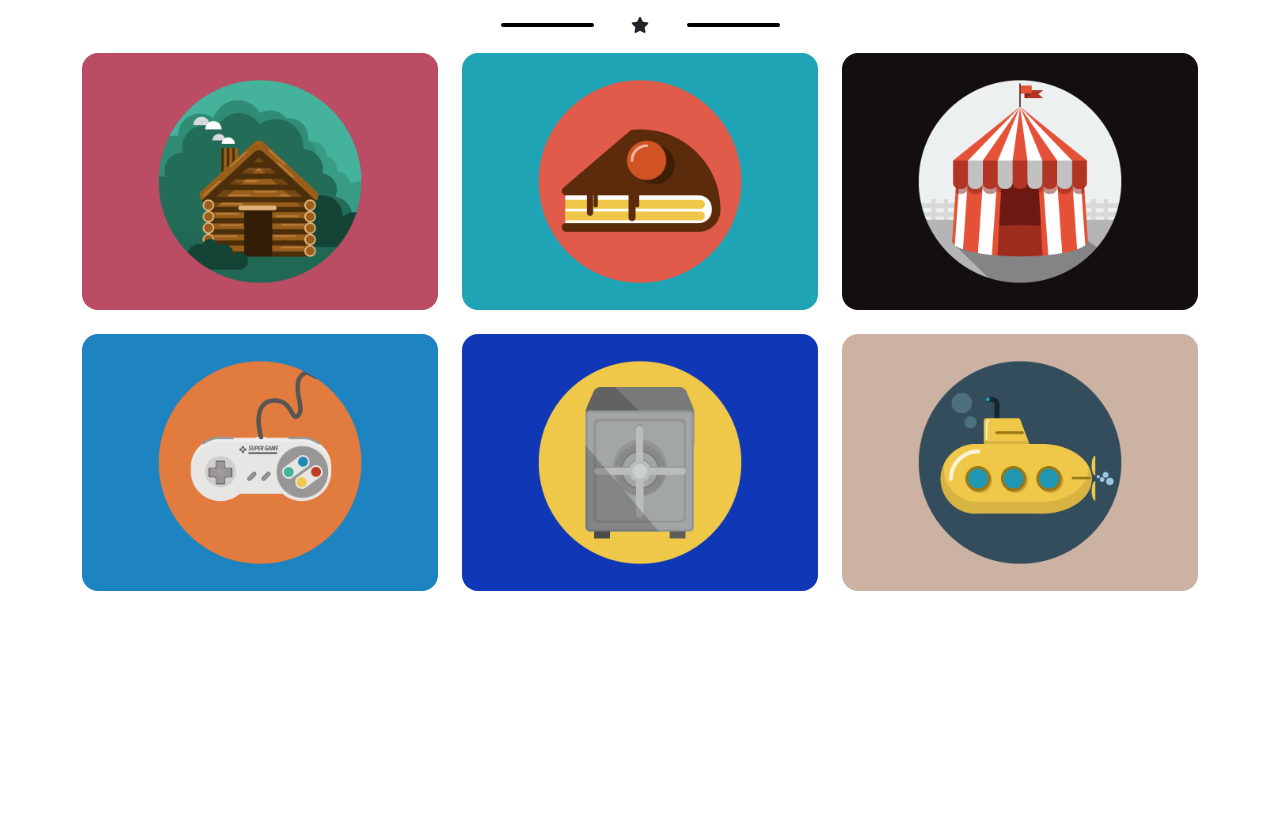
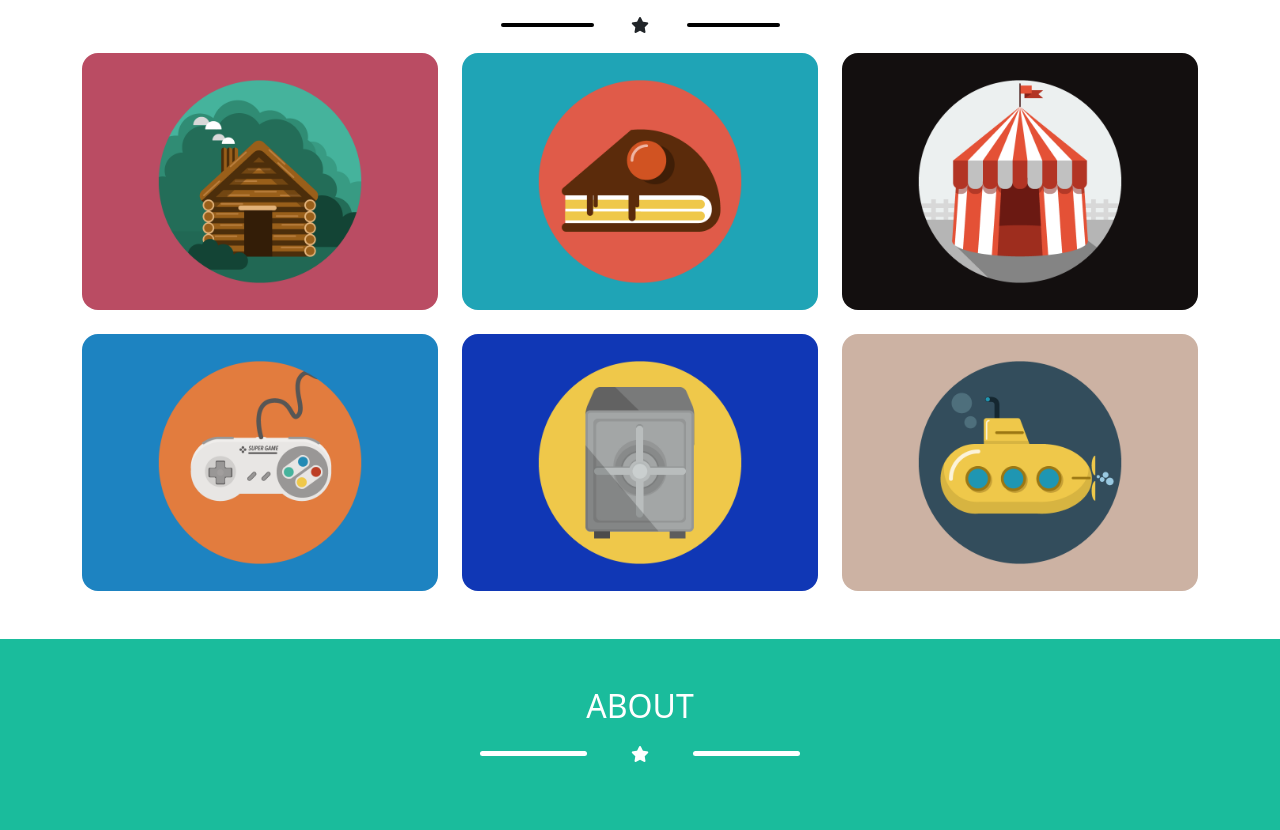
Before and after one commit to Edoardo-Monti/html-css-bootstrap-freelancer, a plain HTML site: page index.html in a window 1280 px wide. Shown: the part 630-1460 px from the top of the page. Before the commit the page ends 1269 px from the top, so only its background shows below. Drawn offline with nearby package versions, Linux system fonts and the light colour scheme.

Commit message:
inizio seconda sezione main

```diff
--- a/assets/stile.css
+++ b/assets/stile.css
@@ -6,9 +6,9 @@
     width: 80%;
 } */
 
-.navbar a{
+/* .navbar a{
     color: white;
-}
+} */
 
 .navbar button{
     border: 1px solid white;
--- a/index.html
+++ b/index.html
@@ -96,6 +96,17 @@
                 </div>
             </div>
         </section>
+
+        <section class="background-c-green text-center pt-5 pb-5">
+            <h2 class="text-white">ABOUT</h2>
+            <div class="d-flex  justify-content-center align-items-center mt-3 mb-3">
+                <div class="bg-white col-2 col-lg-1"></div>
+                <div class="col-1">
+                   <i class="fa-solid fa-star text-white"></i>
+                </div>
+                <div class="bg-white col-2 col-lg-1"></div>
+            </div>
+        </section>
      </main>
 
 
```
